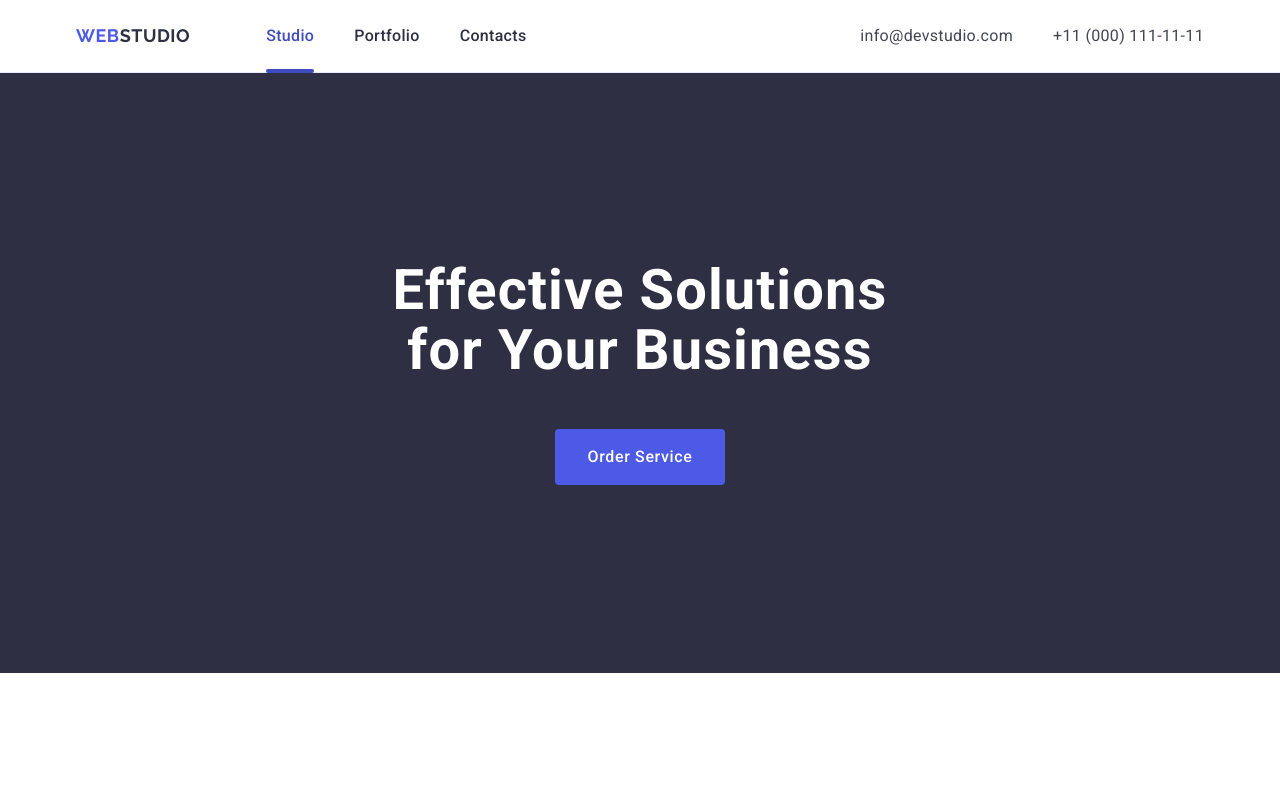
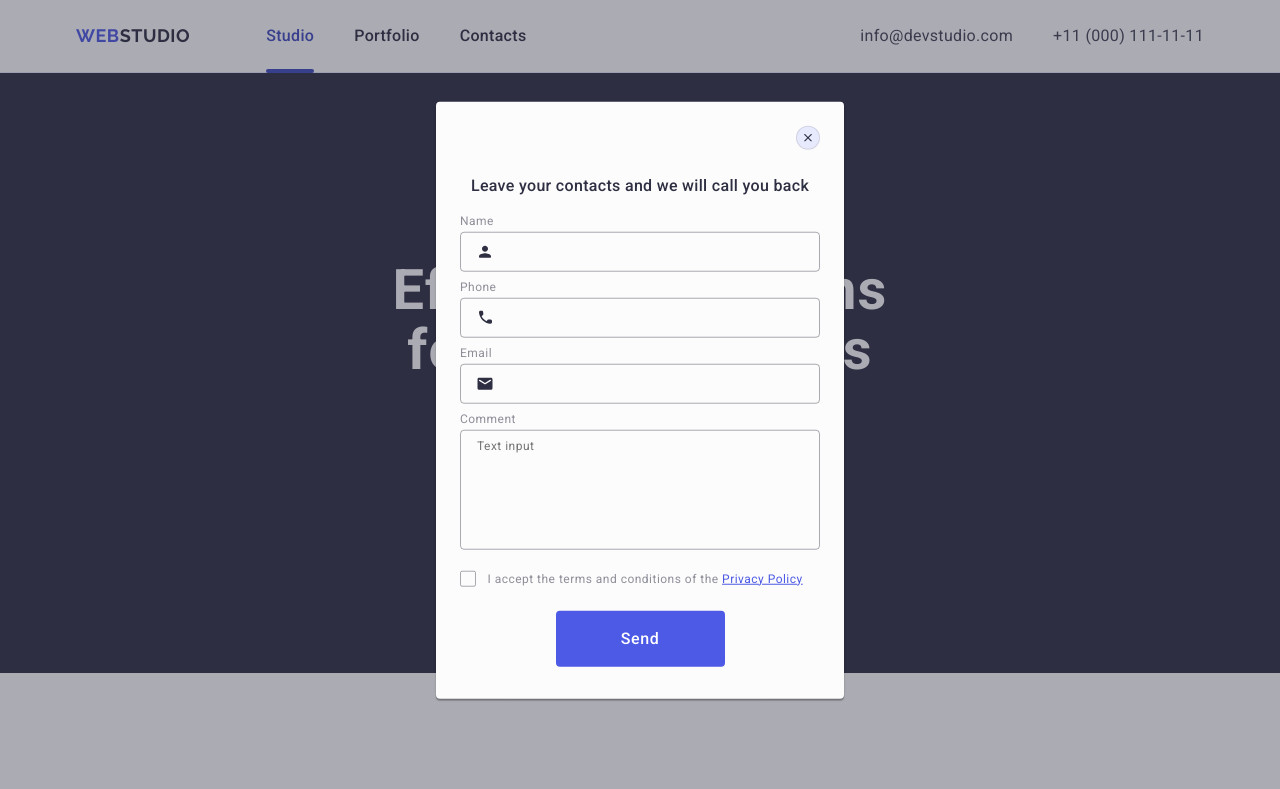
Before and after one commit to NikitaShihin/-goit-markup-hw-05, a plain HTML site: page index.html in a window 1280 px wide. Shown: the top 789 px of the page. Drawn offline with nearby package versions, Linux system fonts and the light colour scheme.

Commit message:
correcr hw5

```diff
--- a/css/style.css
+++ b/css/style.css
@@ -654,6 +654,7 @@ button:focus {
   color: currentColor;
 }
 .form-subscribe-button {
+  min-width: 165px;
   display: flex;
   justify-content: center;
   align-items: center;
@@ -685,7 +686,8 @@ button:focus {
   width: 100%;
   height: 100%;
   background-color: rgba(46, 47, 66, 0.4);
-  transition: opacity 250ms cubic-bezier(0.4, 0, 0.2, 1);
+  transition: opacity 250ms cubic-bezier(0.4, 0, 0.2, 1),
+    visibility 250ms cubic-bezier(0.4, 0, 0.2, 1);
 
   opacity: 0;
   visibility: hidden;
@@ -728,8 +730,10 @@ button:focus {
   background-color: #e7e9fc;
   border: 1px solid rgba(0, 0, 0, 0.1);
   padding: 0;
+  cursor: pointer;
 
-  transition: background-color 250ms cubic-bezier(0.4, 0, 0.2, 1);
+  transition: background-color 250ms cubic-bezier(0.4, 0, 0.2, 1),
+    border 250ms cubic-bezier(0.4, 0, 0.2, 1);
 }
 .x-button {
   transition: fill 250ms cubic-bezier(0.4, 0, 0.2, 1);
@@ -741,6 +745,7 @@ button:focus {
 }
 .modal-btn:hover {
   background-color: #404bbf;
+  border: none;
 }
 
 .modal-btn:focus .x-button {
@@ -749,6 +754,7 @@ button:focus {
 
 .modal-btn:focus {
   background-color: #404bbf;
+  border: none;
 }
 
 .modal-caption {
@@ -773,7 +779,10 @@ button:focus {
 .form {
 }
 .form-wrapper {
-  margin-bottom: 18px;
+  margin-bottom: 8px;
+}
+.form-wrapper-comment {
+  margin-bottom: 16px;
 }
 .label-form {
   display: block;
@@ -797,6 +806,8 @@ button:focus {
   border-radius: 4px;
   border: 1px solid rgba(46, 47, 66, 0.4);
 
+  background-color: transparent;
+
   outline: transparent;
   transition: border-color 250ms cubic-bezier(0.4, 0, 0.2, 1);
 }
@@ -810,10 +821,10 @@ button:focus {
   left: 16px;
 
   position: absolute;
-  fill: transparent;
-  stroke: currentColor;
+  fill: #2e2f42;
 
   transform: translateY(-50%);
+  transition: fill 250ms cubic-bezier(0.4, 0, 0.2, 1);
 }
 
 .input-form:focus + .form-ikon {
@@ -829,6 +840,8 @@ button:focus {
   outline: transparent;
 
   color: rgba(46, 47, 66, 0.4);
+
+  background-color: transparent;
 
   /* Small Text */
   font-size: 12px;
--- a/index.html
+++ b/index.html
@@ -522,7 +522,7 @@
                 class="form-subscribe-input"
                 type="email"
                 placeholder="E-mail"
-                name="contact_email"
+                name="user_email"
                 id="user_email"
             /></label>
             <button class="form-subscribe-button" type="submit">
@@ -537,7 +537,7 @@
     </footer>
 
     <!-- modal window -->
-    <div class="backdrop">
+    <div class="backdrop is-open">
       <div class="modal">
         <button class="modal-btn" type="button" aria-label="Modal close button">
           <svg class="x-button" width="8" height="8">
@@ -549,15 +549,15 @@
         </p>
         <form class="modal-form form" name="modal">
           <div class="form-wrapper">
-            <label class="label-form" for="user_name">Name</label>
+            <label class="label-form" for="user-name">Name</label>
             <div class="form-field">
               <input
                 class="input-form"
                 type="text"
-                name="user_name"
-                id="user_name" />
+                name="user-name"
+                id="user-name" />
 
-              <svg class="form-ikon" width="18" height="18">
+              <svg class="form-ikon" width="18" height="24">
                 <use href="./images/icons.svg#icon-person-name"></use>
               </svg>
             </div>
@@ -591,7 +591,7 @@
             </div>
           </div>
 
-          <div class="form-wrapper">
+          <div class="form-wrapper-comment">
             <label class="label-form" for="user-comment"> Comment</label>
             <textarea
               class="form-messege"
@@ -604,11 +604,11 @@
             <input
               class="checkbox visually-hidden"
               type="checkbox"
-              name="user_agreement"
-              value="false"
-              id="user_agreement" />
+              name="user-privacy"
+              value="true"
+              id="user-privacy" />
 
-            <label class="form-agreement" for="user_agreement">
+            <label class="form-agreement" for="user-privacy">
               <span class="form-agreemt-checkbox">
                 <svg class="form-agreement-ikon" width="10" height="8">
                   <use href="./images/icons.svg#icon-vector"></use>
```
